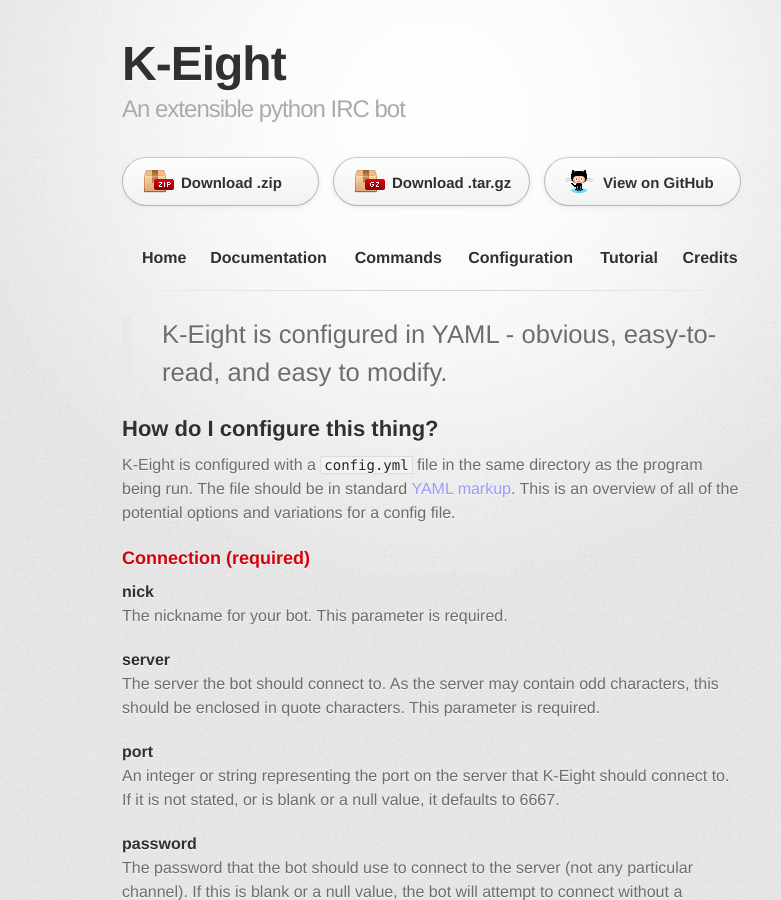
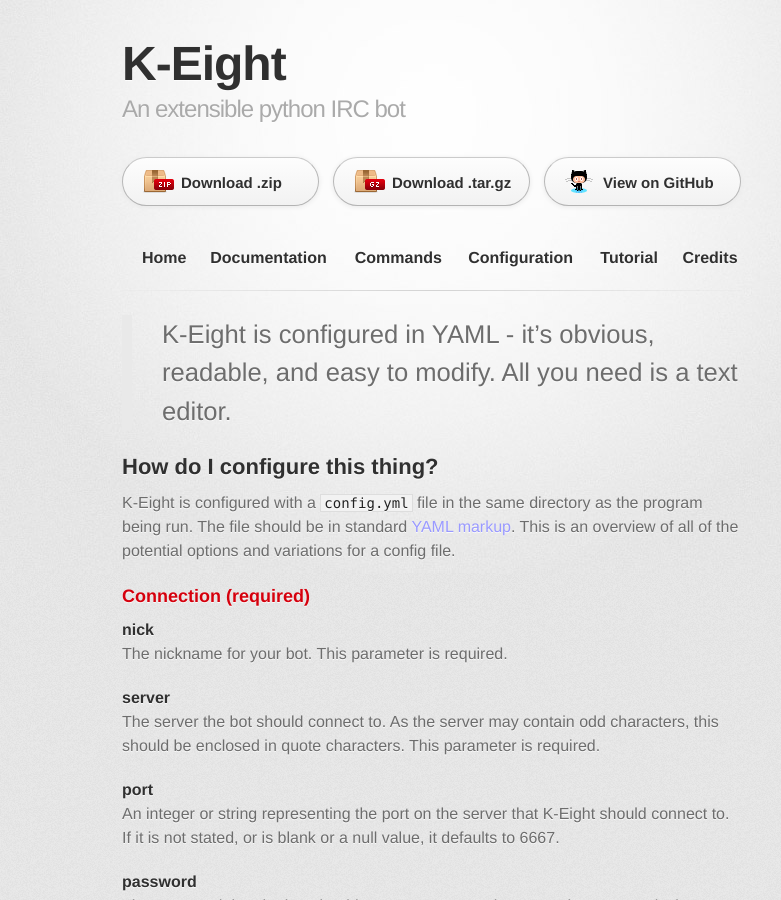
Before and after one commit to MrJohz/K-Eight, a Jekyll site: the page built from preferences.md, in a window 1280 px wide and 900 px high. Shown: the whole window, without its empty margins (208-989 px from the left). Built offline with Jekyll 4.4.1, drawn with Linux system fonts in a browser that asks for light colours; some web fonts are replaced; Markdown is read by kramdown in place of the engine named in the settings.

```diff
--- a/preferences.md
+++ b/preferences.md
@@ -3,7 +3,7 @@
 ---
 
 
-> K-Eight is configured in YAML - obvious, easy-to-read, and easy to modify.
+> K-Eight is configured in YAML - it's obvious, readable, and easy to modify.  All you need is a text editor.
 
 ## How do I configure this thing?
 
```
